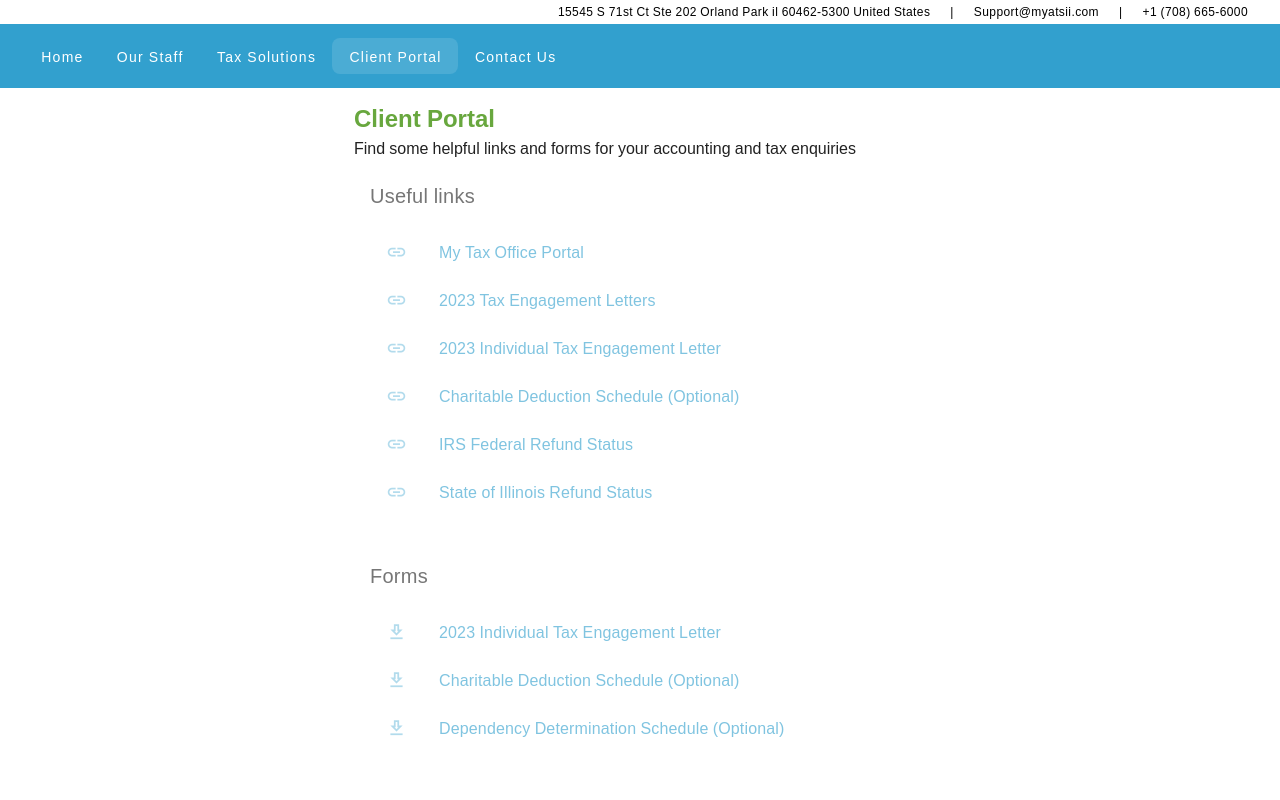
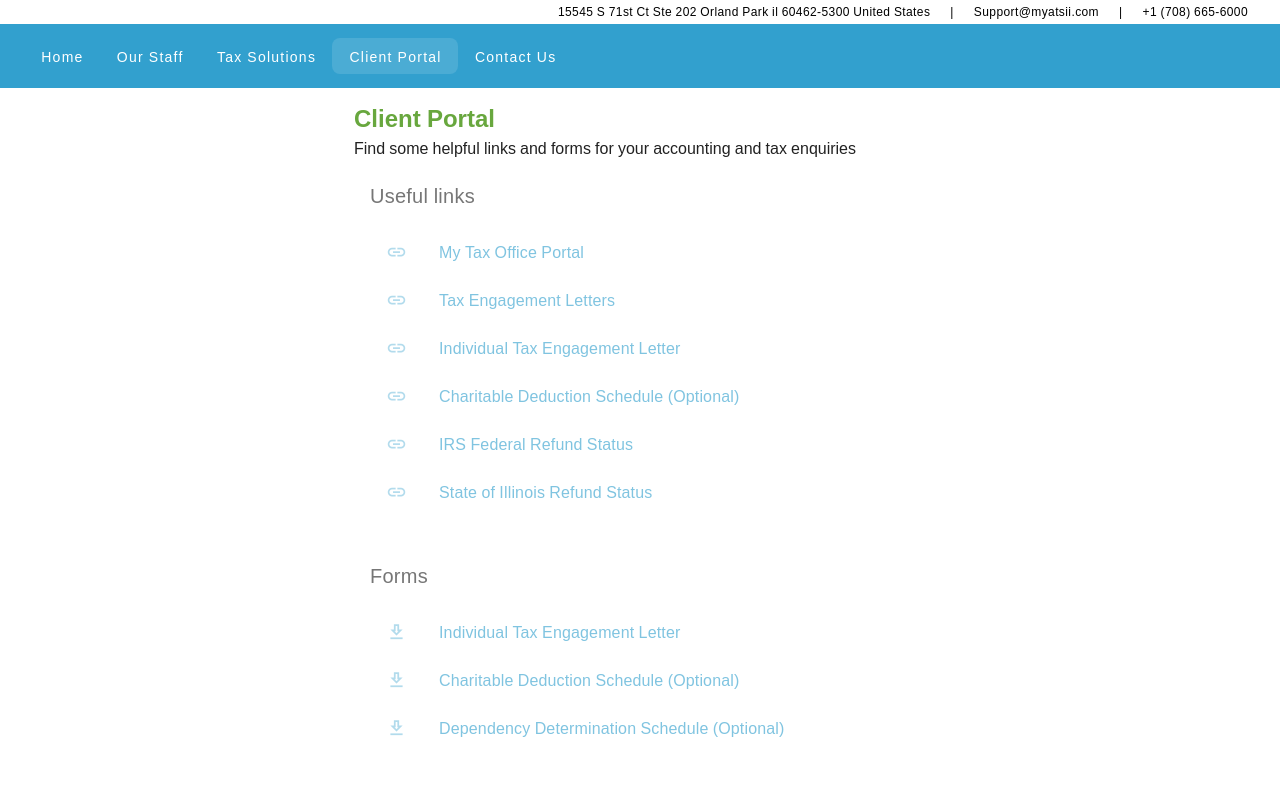
Before and after one commit to yusifk88/taxwebsite, a Nuxt app: page /resources in a window 1280 px wide. Shown: the top 800 px of the page. Built offline with nearby package versions, Linux system fonts and the light colour scheme.

Commit message:
Update resources.vue
https://sa.www4.irs.gov/wmr/

```diff
--- a/pages/resources.vue
+++ b/pages/resources.vue
@@ -65,11 +65,11 @@ export default defineComponent({
           url:"https://www.mytaxoffice.com/cp/home/cp_login.php"
         },
         {
-          title:"2023 Tax Engagement Letters",
+          title:"Tax Engagement Letters",
           url:"http://www.vandreel.com/resources/2023%20INDIV%20TAX%20ENGAGEMENT.pdf"
         },
         {
-          title:"2023 Individual Tax Engagement Letter",
+          title:"Individual Tax Engagement Letter",
           url:"http://www.vandreel.com/resources/CHARITABLE%20DEDUCTION%20SCHEDULE.pdf"
         }
         ,
@@ -89,7 +89,7 @@ export default defineComponent({
       ],
       forms: [
         {
-          title: "2023 Individual Tax Engagement Letter",
+          title: "Individual Tax Engagement Letter",
           link: "http://www.vandreel.com/resources/2023%20INDIV%20TAX%20ENGAGEMENT.pdf"
         },
         {
```
